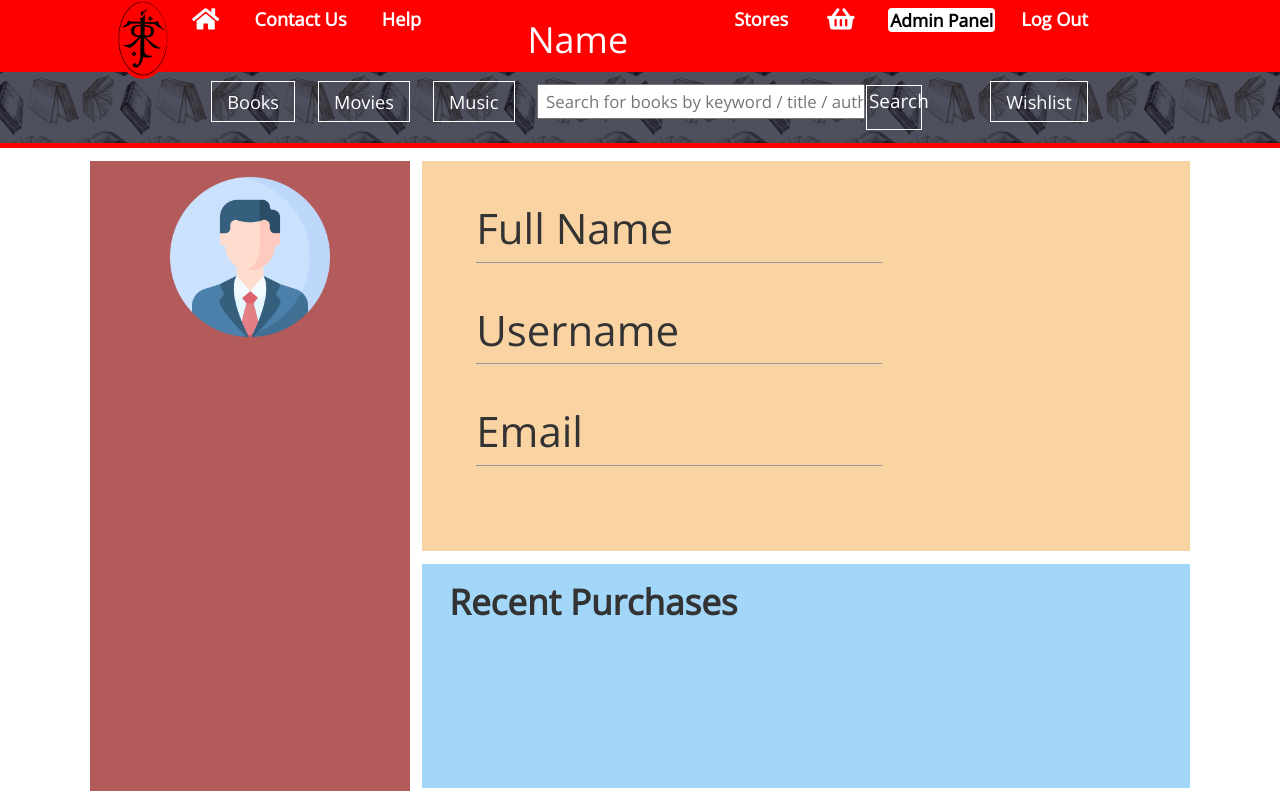
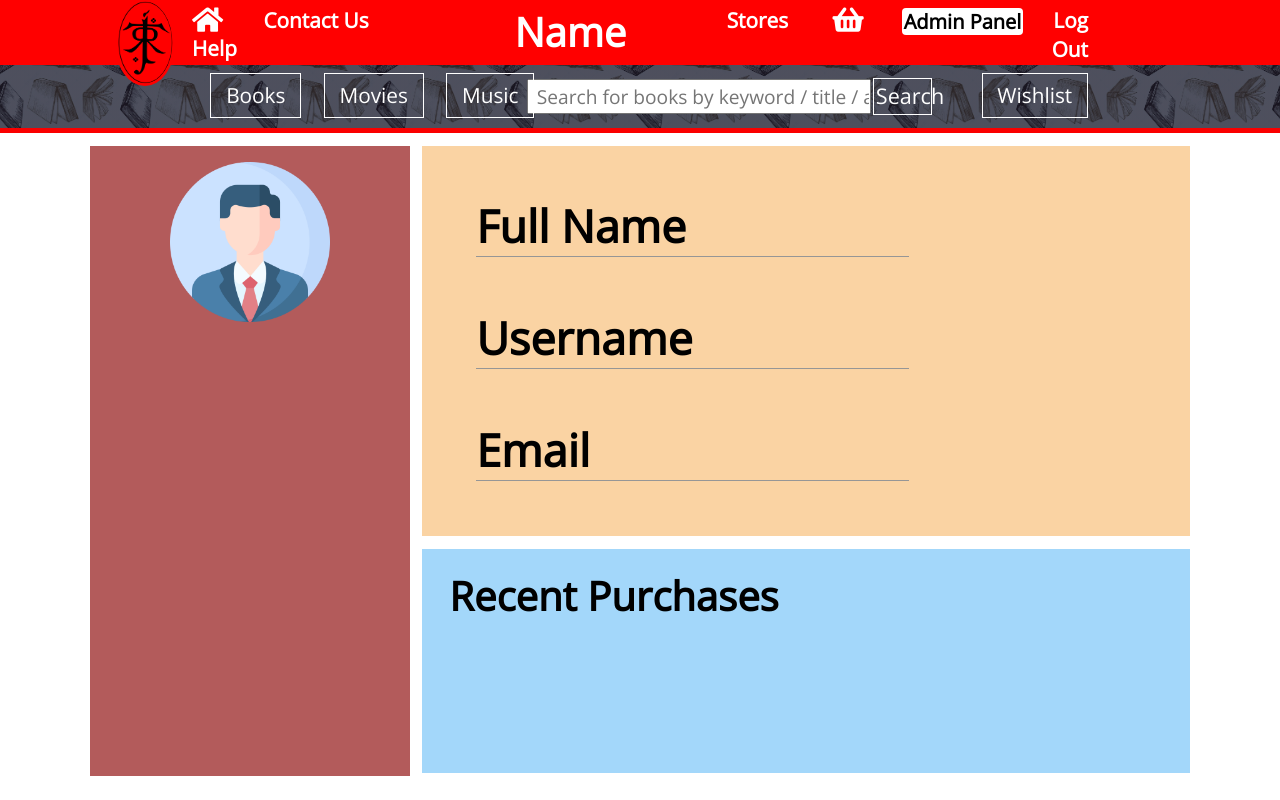
Before and after one commit to jakekane2103/jakekane2103.github.io, a PHP site: page /profilePage.php in a window 1280 px wide. Run offline with PHP 8.4, Linux system fonts and the light colour scheme; the visitor is signed in with stand-in values (Sample User, id 1); data that the repository does not hold is empty; some libraries are stand-ins or nearby versions.

Commit message:
20230131

```diff
--- a/includes/functions.inc.php
+++ b/includes/functions.inc.php
@@ -313,3 +313,20 @@ function sendMessage($conn, $name, $email, $message) {
         header("location: ../contact.php?error=none");
         exit();
 }
+
+
+/*--------MESSAGES--------*/
+
+function deleteMess($conn, $id) {
+    $sql = "DELETE FROM contactmessage WHERE id = ?;";
+    $stmt = mysqli_stmt_init($conn);
+    if (!mysqli_stmt_prepare($stmt, $sql)) {
+        header("location: ../adminPage.php?error=sqlerror");
+        exit();
+    } else {
+        mysqli_stmt_bind_param($stmt, "i", $id);
+        mysqli_stmt_execute($stmt);
+        header("location: ../adminPage.php?success=deleted");
+        exit();
+    }
+}
--- a/profilePage.css
+++ b/profilePage.css
@@ -1,3 +1,9 @@
+*{
+    font-family:'Open Sans', sans-serif;
+
+    }
+
+
 .all{
     margin-top: 1%;
 }
@@ -24,7 +30,7 @@
 
 .content{
     font-size: 160%;
-    font-weight: 900;
+    font-weight: 600;
     color: white;
     text-align: center;
     margin-left: auto;
@@ -55,17 +61,29 @@
     width: 200%;
     display: flex;
 
-    margin-top: 12%;
+    margin-top: 23%;
     border-bottom: 1px rgb(150, 150, 150) solid;
 }
 
 .info h2{
-    font-size: 300%;
+    font-size: 280%;
 }
 
 .php{
     font-size: 200%;
     margin-left: 15%;
+    margin-top: 3%;
+}
+
+.phpM{
+    font-size: 200%;
+    margin-left: 24.3%;
+    margin-top: 3%;
+}
+
+.phpN{
+    font-size: 200%;
+    margin-left: 16%;
     margin-top: 3%;
 }
 
--- a/profilePage.php
+++ b/profilePage.php
@@ -21,14 +21,15 @@ include 'header.php';
 ?>
 
 <!DOCTYPE html>
-<html>
+<html lang="en">
 
 <head>
-    <title>Registration Page</title>
+    <meta charset="UTF-8">
+    <meta http-equiv="X-UA-Compatible" content="IE=edge">
+    <meta name="viewport" content="width=device-width, initial-scale=1.0">
     <link rel="stylesheet" href="profilePage.css">
     <link rel="stylesheet" href="https://use.fontawesome.com/releases/v5.0.7/css/all.css">
     <link rel="stylesheet" href="https://fontawesome.com/how-to-use/on-the-web/referencing-icons/basic-use">
-    <link rel="stylesheet" href="https://maxcdn.bootstrapcdn.com/bootstrap/3.3.7/css/bootstrap.min.css">
 
 </head>
 
@@ -61,7 +62,7 @@ include 'header.php';
     <div class="info">
 
     <h2>Full Name</h2>
-        <div class="php">
+        <div class="phpN">
             <?php
                 echo $name;
             ?>
@@ -81,7 +82,7 @@ include 'header.php';
 
     <div class="info">
         <h2>Email</h2>
-        <div class="php">
+        <div class="phpM">
             <?php
                 echo $mail;
             ?>
```
Also changed, not shown: adminPage.php (+74 -49 lines), includes/adminPage.inc.php (+18 -0 lines), register_log.css (+7 -3 lines).
